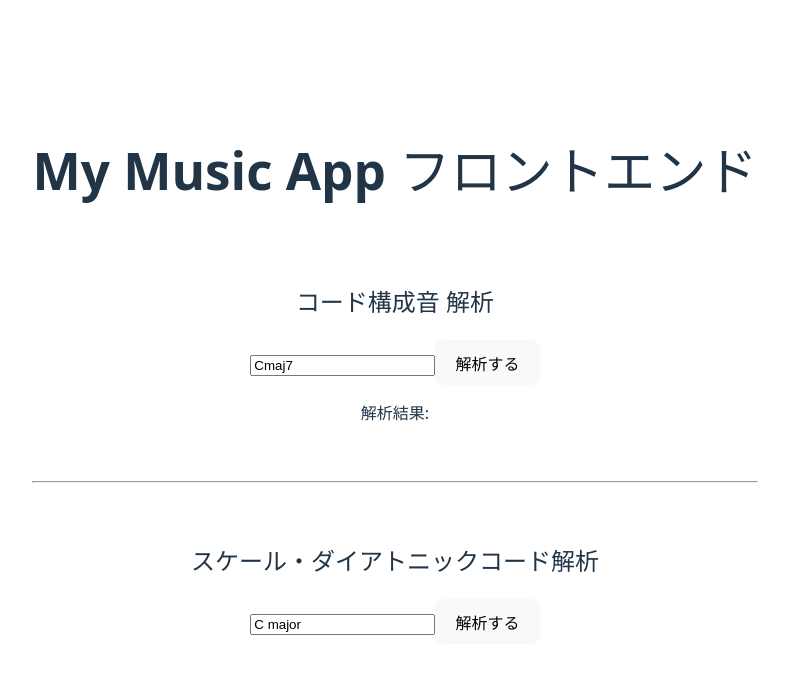
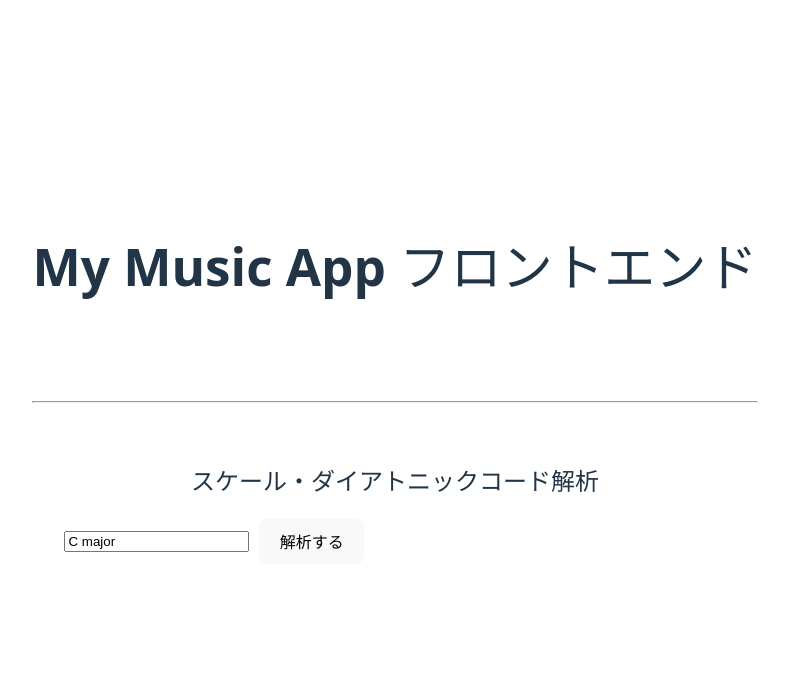
Before and after one commit to Haluto-oss/my-music-app, a React (Vite) app in the folder frontend/: page / in a window 1280 px wide. Shown: the top 674 px of the page, without its empty margins (245-1034 px from the left). Built offline with nearby package versions, Linux system fonts and the light colour scheme.

Commit message:
create: detail-diatonicscale

```diff
--- a/frontend/src/App.tsx
+++ b/frontend/src/App.tsx
@@ -1,41 +1,36 @@
-import { useState } from 'react';
+import React, { useState } from 'react';
 import './App.css';
 
+// TypeScriptで、APIから返ってくるデータの「型」を定義しておくと便利
+interface DiatonicHarmony {
+  degree: string;
+  function: string;
+  chords: string[];
+}
+
 function App() {
-    // --- コード解析機能の状態 ---
+  // --- コード解析機能の状態 (変更なし) ---
   const [chordInput, setChordInput] = useState('Cmaj7');
   const [analysisResult, setAnalysisResult] = useState('');
 
   const handleAnalyzeChord = async () => {
-        if (!chordInput) {
-            setAnalysisResult('コードネームを入力してください。');
-            return;
-        }
-        try {
-            const encodedChordName = encodeURIComponent(chordInput);
-            const response = await fetch(`http://localhost:8080/api/chords?name=${encodedChordName}`);
-            const data = await response.json();
-            if (!response.ok) {
-                setAnalysisResult(`エラー: ${data.detail || '不明なエラー'}`);
-            } else {
-                setAnalysisResult(`構成音: ${data.notes.join(', ')}`);
-            }
-        } catch (error) {
-            setAnalysisResult('サーバーの呼び出しに失敗しました。');
-            console.error(error);
-        }
+    // ... (この関数は変更なし)
   };
 
-    // --- ↓↓↓↓↓↓ ここからがスケール解析用の新しいコードです ↓↓↓↓↓↓ ---
-
+  // --- スケール解析機能の状態 ---
   const [scaleInput, setScaleInput] = useState('C major');
-    const [scalePitchesResult, setScalePitchesResult] = useState('');
-    const [diatonicChordsResult, setDiatonicChordsResult] = useState('');
+  const [scalePitchesResult, setScalePitchesResult] = useState<string[]>([]); // 文字列の配列に
+  const [diatonicHarmonyResult, setDiatonicHarmonyResult] = useState<DiatonicHarmony[]>([]); // 上で定義した型の配列に
+  const [scaleError, setScaleError] = useState(''); // エラーメッセージ用
 
   const handleAnalyzeScale = async () => {
+    // リセット
+    setScaleError('');
+    setScalePitchesResult([]);
+    setDiatonicHarmonyResult([]);
+
     if (!scaleInput) {
-            setScalePitchesResult('スケール名を入力してください。');
-            setDiatonicChordsResult('');
+      setScaleError('スケール名を入力してください。');
       return;
     }
     try {
@@ -44,15 +39,13 @@ function App() {
       const data = await response.json();
 
       if (!response.ok) {
-                setScalePitchesResult(`エラー: ${data.detail || '不明なエラー'}`);
-                setDiatonicChordsResult('');
+        setScaleError(`エラー: ${data.detail || '不明なエラー'}`);
       } else {
-                setScalePitchesResult(`スケール構成音: ${data.scale_pitches.join(', ')}`);
-                setDiatonicChordsResult(`ダイアトニックコード: ${data.diatonic_chords.join(' | ')}`);
+        setScalePitchesResult(data.scale_pitches);
+        setDiatonicHarmonyResult(data.diatonic_harmony);
       }
     } catch (error) {
-            setScalePitchesResult('サーバーの呼び出しに失敗しました。');
-            setDiatonicChordsResult('');
+      setScaleError('サーバーの呼び出しに失敗しました。');
       console.error(error);
     }
   };
@@ -60,36 +53,55 @@ function App() {
   return (
     <>
       <h1>My Music App フロントエンド</h1>
+      {/* コード解析のUI (変更なし) */}
       <div className="card">
-                <h2>コード構成音 解析</h2>
-                <input
-                    type="text"
-                    value={chordInput}
-                    onChange={(e) => setChordInput(e.target.value)}
-                    placeholder="例: Cmaj7, Fm7b5"
-                />
-                <button onClick={handleAnalyzeChord}>
-                    解析する
-                </button>
-                <p>解析結果: {analysisResult}</p>
+        {/* ... */}
       </div>
 
       <hr />
 
-            {/* ↓↓↓↓↓↓ ここからがスケール解析用の新しいUIです ↓↓↓↓↓↓ */}
+      {/* ↓↓↓↓↓↓ スケール解析のUIをテーブル表示に変更 ↓↓↓↓↓↓ */}
       <div className="card">
         <h2>スケール・ダイアトニックコード解析</h2>
+        <div style={{ display: 'flex', alignItems: 'center', gap: '10px' }}>
           <input
             type="text"
             value={scaleInput}
             onChange={(e) => setScaleInput(e.target.value)}
-                    placeholder="例: C major, A harmonic minor"
+            placeholder="例: C major"
           />
           <button onClick={handleAnalyzeScale}>
             解析する
           </button>
-                <p><b>{scalePitchesResult}</b></p>
-                <p>{diatonicChordsResult}</p>
+        </div>
+
+        {/* --- 結果表示 --- */}
+        {scaleError && <p style={{ color: 'red' }}>{scaleError}</p>}
+
+        {scalePitchesResult.length > 0 && (
+          <p><b>スケール構成音: {scalePitchesResult.join(', ')}</b></p>
+        )}
+
+        {diatonicHarmonyResult.length > 0 && (
+          <table>
+            <thead>
+              <tr>
+                <th>機能</th>
+                <th>ディグリー</th>
+                <th>コード</th>
+              </tr>
+            </thead>
+            <tbody>
+              {diatonicHarmonyResult.map((item) => (
+                <tr key={item.degree}>
+                  <td>{item.function}</td>
+                  <td>{item.degree}</td>
+                  <td>{item.chords.join(' / ')}</td>
+                </tr>
+              ))}
+            </tbody>
+          </table>
+        )}
       </div>
     </>
   );
```
Also changed, not shown: frontend/src/styles/index.module.css (added), 1 other file (tests, documents, lock files or other folders). Lines whose indentation alone changed are shown as unchanged.
